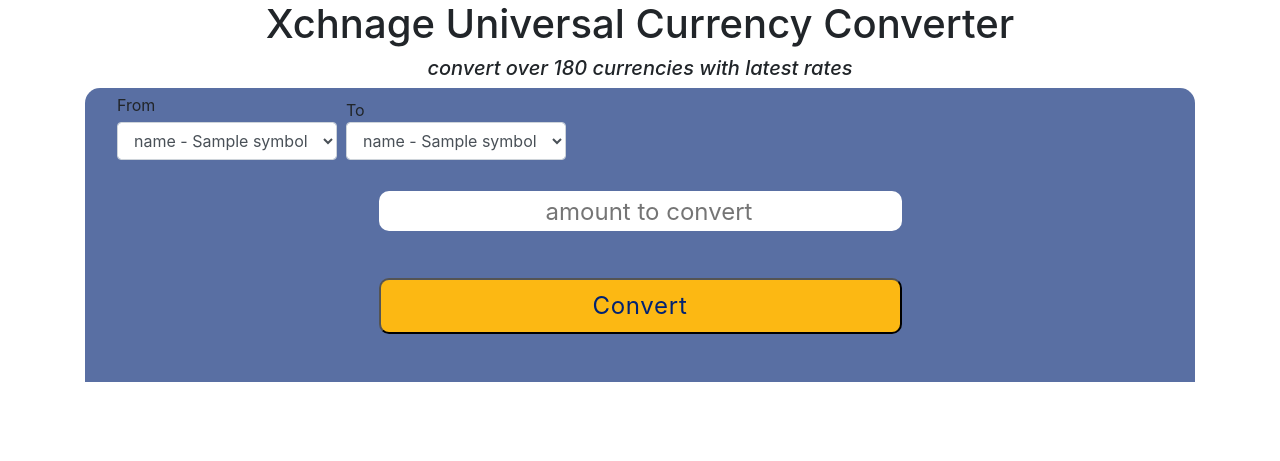
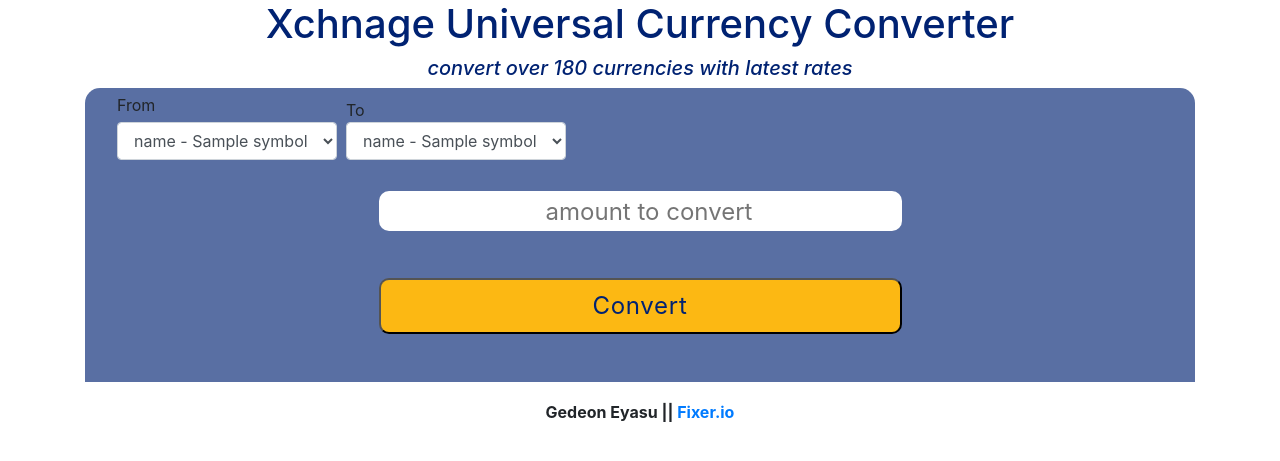
Before and after one commit to gedyeyasu/xchange, a Flask app: page / in a window 1280 px wide. Shown: the top 461 px of the page. Run offline with Flask 2, Linux system fonts and the light colour scheme; a database or web service that is not in the repository returns one stand-in record (values such as "Sample title"); data that the repository does not hold is empty; some libraries are stand-ins or nearby versions.

Commit message:
Finsihed Version 1 with bugs

```diff
--- a/templates/index.html
+++ b/templates/index.html
@@ -8,6 +8,10 @@
 
 	<style type="text/css">
 		.title {
+			text-align: center;
+			color:rgb(0, 34, 114);
+		}
+		.footer{
 			text-align: center;
 		}
 		.btn-default{
@@ -85,9 +89,12 @@
 		<br>
 		<input  style="width: 50%" class="input-group" type="integer" placeholder="amount to convert" name="amount"> <br>
 		<button class="btn-default" type="submit">Convert</button>
+
 	</form>
 
 	</div>
+	<div class="footer"><b>Gedeon Eyasu || <a href="https://fixer.io/">Fixer.io</a></b></div>
+
 
 
 	</div>
```
